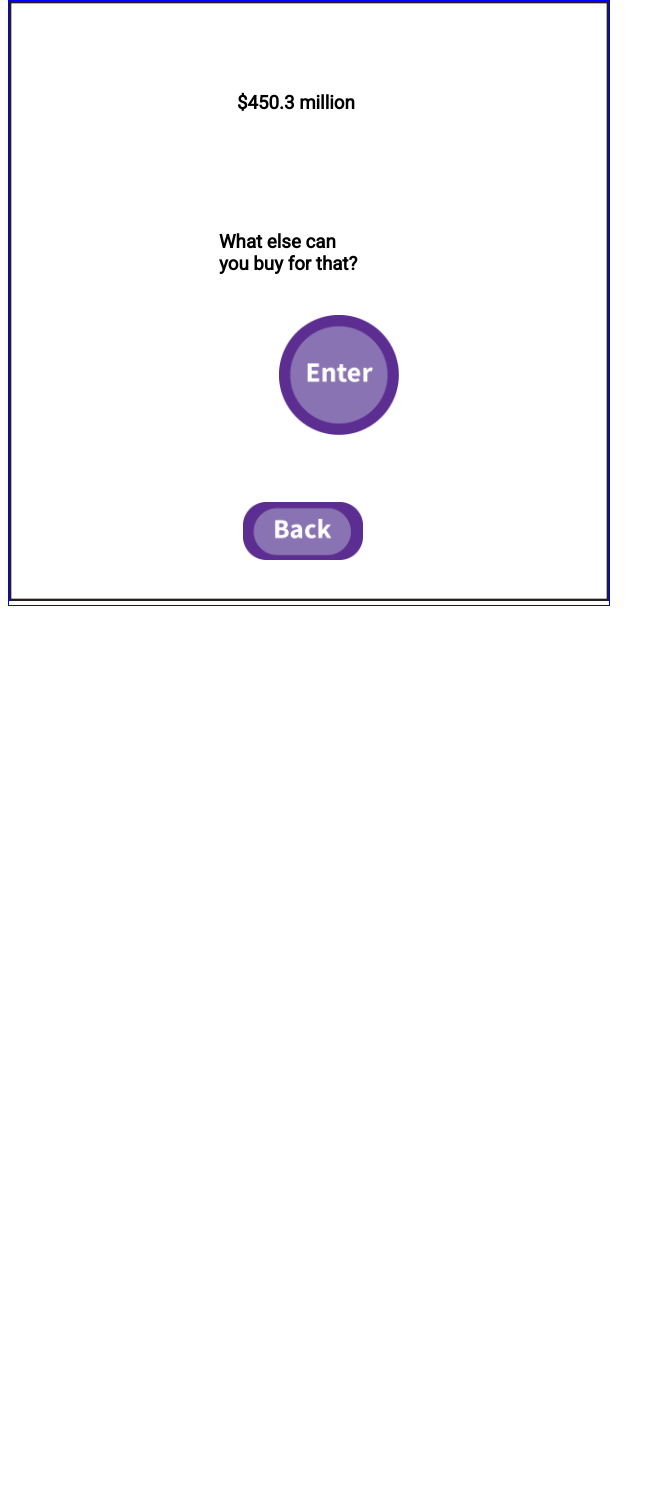
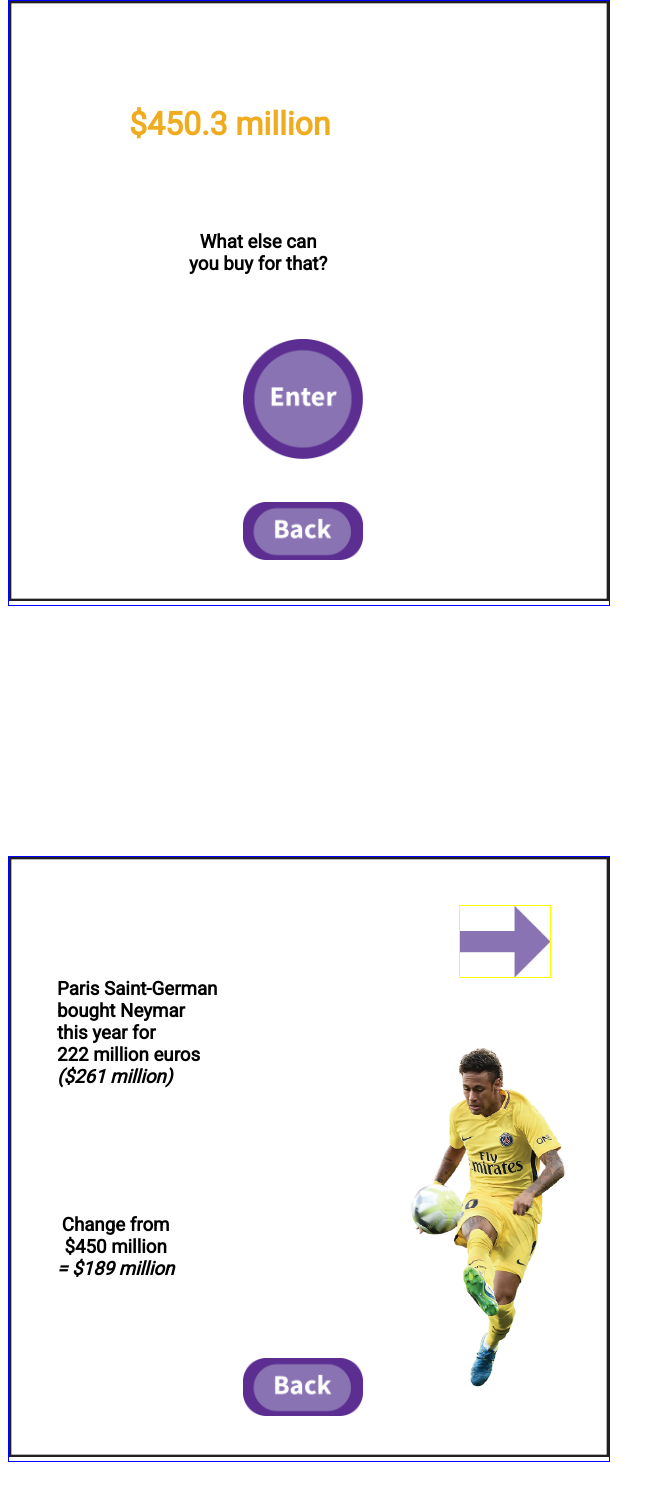
Before and after one commit to JohnnyGrafix/davinciRecord, a plain HTML site: page index.html in a window 1280 px wide. Shown: the part 6000-7500 px from the top of the page, without its empty margins (0-665 px from the left). Before the commit the page ends 6856 px from the top, so only its background shows below. Drawn offline with Linux system fonts and the light colour scheme.

Commit message:
more stuff

```diff
--- a/assets/css/style.css
+++ b/assets/css/style.css
@@ -299,8 +299,13 @@
 #enterButton8 {
 	position: absolute;
 	width: 20%;
-	top: 52%;
-	left: 45%;
+	top: 56%;
+	left: 39%;
+}
+#enterButton8:hover {
+	width: 23%;
+	top: 54.5;
+	left: 37;
 }
 #buttonBack8 {
 	position: absolute;
@@ -310,11 +315,49 @@
 }
 #p8Text1 {
 	position: absolute;
+	color: #efac1f;
+	font-size: 2rem;
 	top: 12%;
-	left: 38%;
+	left: 20%;
 }
 #p8Text2 {
 	position: absolute;
 	top: 35%;
-	left: 35%;
+	left: 30%;
 }
+#pageNine {
+	position: relative;
+	width: 100%;
+	max-width: 600px;
+	border: 1px solid blue;
+	margin-bottom: 250px;
+}
+#Neymar {
+	position: absolute;
+	width: 30%;
+	top: 30%;
+	left: 65%;
+}
+#buttonBack9 {
+	position: absolute;
+	width: 20%;
+	top: 83%;
+	left: 39%;
+}
+#arrowForward9 {
+	position: absolute;
+	top: 8%;
+	left: 75%;
+	width: 15%;
+	border: 1px solid yellow;
+	}
+#p9Text1 {
+	position: absolute;
+	top: 17%;
+	left: 8%;
+}
+#p9Text2 {
+	position: absolute;
+	top: 56%;
+	left: 8%;
+}
--- a/index.html
+++ b/index.html
@@ -101,11 +101,25 @@
       <a href="#topOfP9"><img id="enterButton8" src="./assets/img/enterButton.png"></a>
       <a href="#topOfP2"><img id="buttonBack8" src="./assets/img/buttonBack.png"></a>
 	  <h3 id="p8Text1"><b>$450.3 million</b></h3>
-	  <h3 id="p8Text2"><b>What else can<br>you buy for that?</b></h3>
+	  <center><h3 id="p8Text2"><b>What else can<br>you buy for that?</b></h3></center>
+	</div>
+  </section>
+
+<section class="page9">
+    <div id="topOfP9"></div>
+    <div id="pageNine">
+	  <img src="./assets/img/emptyPage.svg">
+	  <img id="Neymar" src="./assets/img/Neymar.png">
+      <a href="#topOfP2"><img id="buttonBack9" src="./assets/img/buttonBack.png"></a>
+	  <a href="page10"><img id="arrowForward9" src="./assets/img/arrowForward.png"></a>
+	  <h3 id="p9Text1">Paris Saint-German<br>bought Neymar<br>
+this year for<br>222 million euros<br><i>
+($261 million)</i></h3>
+	  <center><h3 id="p9Text2">Change from<br>
+ $450 million<br><i>= $189 million</i></h3></center>
 	</div>
   </section>
 
 
-
 </body>
 </html>
```
Also changed, not shown: assets/img/Neymar.png (added).
